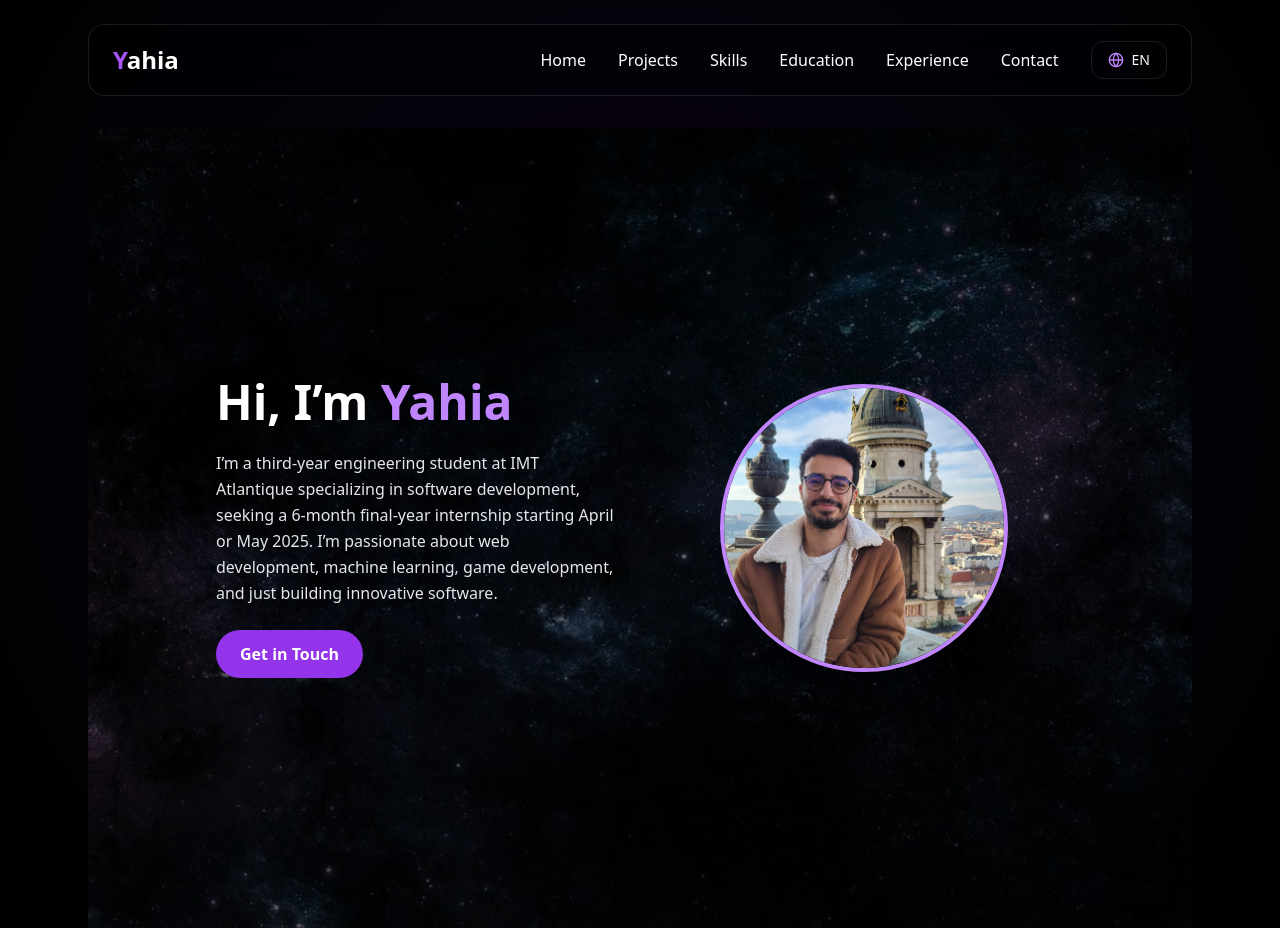
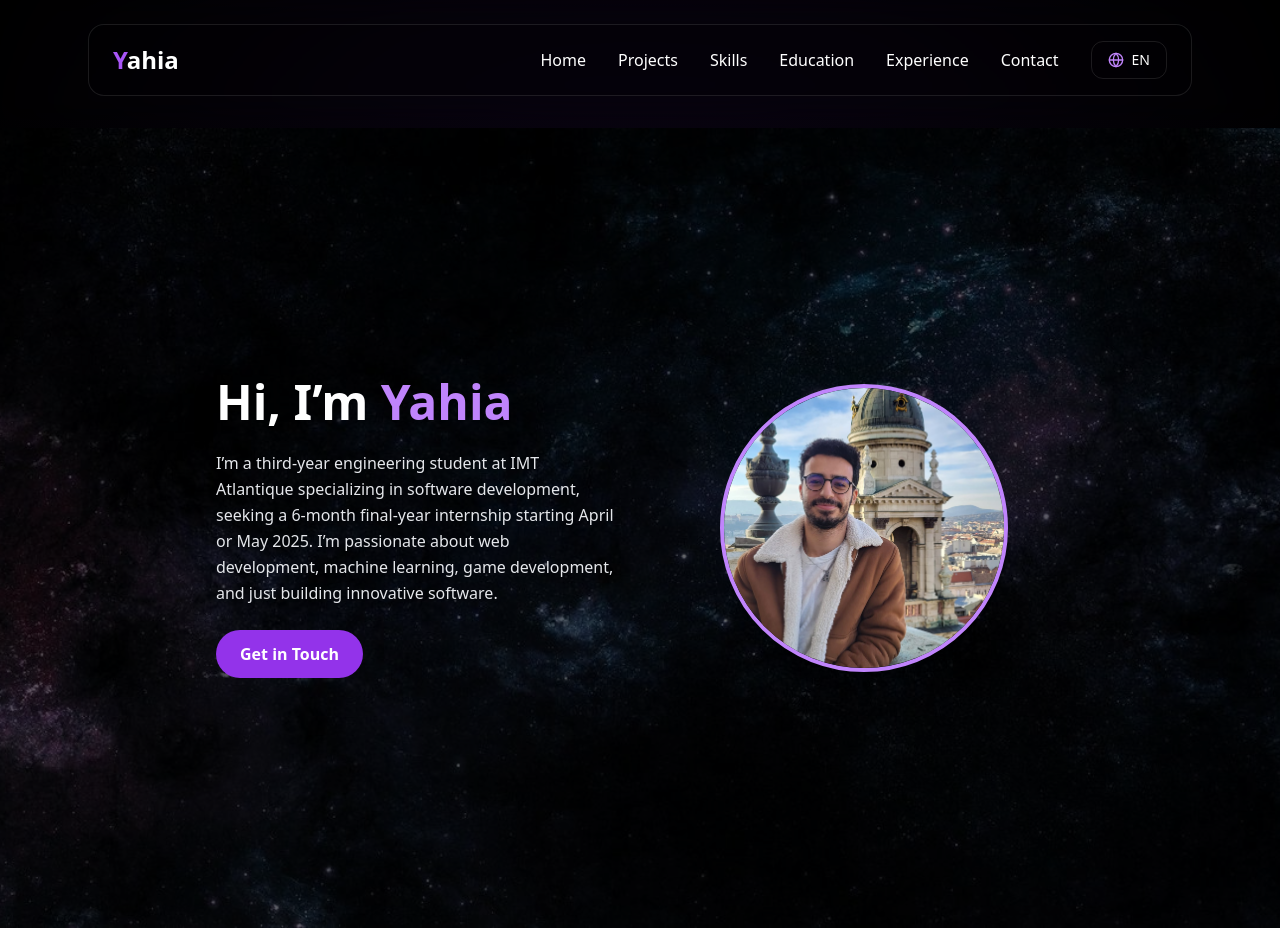
Before and after one commit to Yahiewi/portfolio, a React (Vite) app: page / in a window 1280 px wide. Built offline with nearby package versions, Linux system fonts and the light colour scheme.

Commit message:
Vertical black bars

```diff
--- a/src/App.jsx
+++ b/src/App.jsx
@@ -48,7 +48,7 @@ const App = () => {
         />
 
         {/* Header */}
-        <header className="fixed w-full z-50">
+        <header className="fixed w-full z-50 bg-transparent backdrop-blur-lg">
           <nav className="max-w-6xl mx-auto px-6 py-6">
             <div className="flex items-center justify-between backdrop-blur-lg bg-black/20 rounded-2xl px-6 py-4 border border-white/10">
               <h1 className="text-2xl font-bold">
@@ -60,7 +60,7 @@ const App = () => {
                 {navItems[language].map((item, index) => (
                   <li key={index}>
                     <Link
-                        to={`/${item.toLowerCase()}`}
+                      to={item === 'Home' || item === 'Accueil' ? '/' : `/${item.toLowerCase()}`}
                       className="relative group text-white hover:text-white transition-colors"
                     >
                       {item}
@@ -83,7 +83,7 @@ const App = () => {
         </header>
 
         {/* Main Content */}
-        <main className="relative pt-32 max-w-6xl mx-auto px-6">
+        <main className="relative pt-32 w-full min-h-screen">
           <Routes>
             <Route path="/" element={<Home language={language} />} />
             <Route path="/projects" element={<Projects language={language} />} />
--- a/src/components/sections/Home.jsx
+++ b/src/components/sections/Home.jsx
@@ -4,9 +4,9 @@ export default function Home() {
   return (
     <section
       id="home"
-      className="relative w-full min-h-screen bg-black text-white flex items-center justify-center"
+      className="relative w-full min-h-screen bg-transparent text-white flex items-center justify-center"
       style={{
-        backgroundImage: "url('/images/stars-bg.jpg')", // Make sure you have a stars-bg.jpg (or any space image) in /public
+        backgroundImage: "url('/images/stars-bg.jpg')",
         backgroundSize: 'cover',
         backgroundPosition: 'center',
         backgroundAttachment: 'fixed',
@@ -29,7 +29,7 @@ export default function Home() {
           {/* Example Button or CTA */}
           <div>
             <a
-              href="#contact"
+              href="contact"
               className="inline-block bg-purple-600 hover:bg-purple-700 transition-colors px-6 py-3 rounded-full text-white font-semibold"
             >
               Get in Touch
```
Lines whose indentation alone changed are shown as unchanged.
